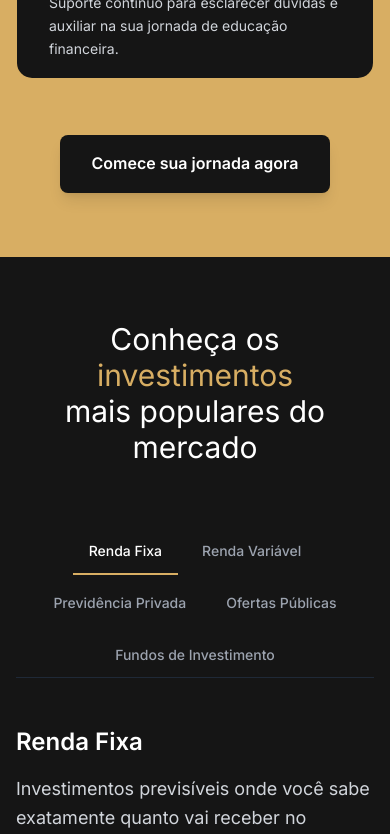
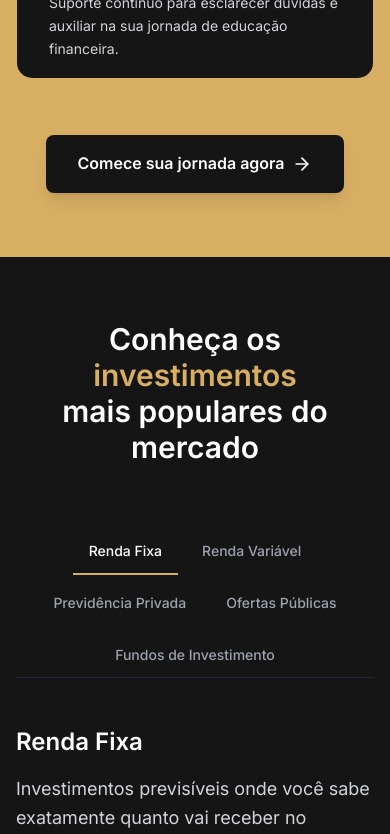
Before and after one commit to Iann29/amage-million-site, a Next.js app: page / in a window 390 px wide. Shown: the part 6380-7214 px from the top of the page. Built offline with nearby package versions, Linux system fonts and the light colour scheme.

Commit message:
ajuste cards na seção de solução e seção de produtos.

```diff
--- a/src/components/opportunities-section.tsx
+++ b/src/components/opportunities-section.tsx
@@ -1,7 +1,7 @@
 'use client';
 
 import { motion } from 'framer-motion';
-import { TrendingUp, Shield, BookOpen, Users, BarChart3, Building2, Wallet } from 'lucide-react';
+import { TrendingUp, Shield, BookOpen, Users, BarChart3, Building2, Wallet, ArrowRight } from 'lucide-react';
 import { BlurredStagger } from '@/components/ui/blurred-stagger-text';
 import { GlareCard } from '@/components/ui/glare-card';
 
@@ -115,8 +115,9 @@ export function OpportunitiesSection() {
             viewport={{ once: true }}
             className="flex justify-center mt-6"
           >
-            <button className="bg-background text-foreground px-8 py-4 rounded-lg font-semibold hover:bg-background/90 transition-all duration-300 shadow-lg hover:shadow-xl">
+            <button className="bg-background text-foreground px-8 py-4 rounded-lg font-semibold hover:bg-background/90 transition-all duration-300 shadow-lg hover:shadow-xl inline-flex items-center gap-2 group">
               Comece sua jornada agora
+              <ArrowRight className="w-5 h-5 transition-transform duration-300 group-hover:translate-x-1" />
             </button>
           </motion.div>
         </div>
--- a/src/components/popular-investments-section.tsx
+++ b/src/components/popular-investments-section.tsx
@@ -203,7 +203,7 @@ export function PopularInvestmentsSection() {
           viewport={{ once: true }}
           className="text-center mb-16"
         >
-          <h2 className="text-3xl md:text-5xl mb-4">
+          <h2 className="text-3xl md:text-5xl font-semibold mb-4">
             Conheça os <span className="text-primary">investimentos</span><br className="md:hidden" /> mais populares do mercado
           </h2>
         </motion.div>
@@ -259,7 +259,7 @@ export function PopularInvestmentsSection() {
                   transition={{ duration: 0.3, delay: index * 0.1 }}
                   className="group"
                 >
-                  <div className="h-full backdrop-blur-xl bg-gradient-to-br from-white/[0.08] to-white/[0.03] rounded-2xl border border-white/10 p-8 hover:border-primary/50 hover:from-white/[0.12] hover:to-white/[0.05] transition-all duration-300 relative overflow-hidden shadow-xl hover:shadow-[0_20px_70px_-15px_rgba(0,255,136,0.3)]">
+                  <div className="h-full backdrop-blur-xl bg-gradient-to-br from-white/[0.08] to-white/[0.03] rounded-2xl border border-white/10 p-8 hover:border-primary/50 hover:from-white/[0.12] hover:to-white/[0.05] transition-all duration-300 relative overflow-hidden">
                     <h4 className="text-xl font-semibold text-white mb-3">
                       {product.title}
                     </h4>
@@ -273,12 +273,6 @@ export function PopularInvestmentsSection() {
                       Aprofunde-se mais
                       <ArrowRight className="w-4 h-4" />
                     </button>
-
-                    {/* Efeito de brilho no hover */}
-                    <div className="absolute inset-0 opacity-0 group-hover:opacity-100 transition-opacity duration-700 pointer-events-none">
-                      <div className="absolute -inset-1 bg-gradient-to-r from-primary/20 via-transparent to-primary/20 blur-xl" />
-                      <div className="absolute inset-0 bg-gradient-to-tr from-transparent via-white/10 to-transparent -translate-x-full group-hover:translate-x-full transition-transform duration-1000" />
-                    </div>
 
                     {/* Info icon on hover */}
                     <div className="absolute top-4 right-4 opacity-0 group-hover:opacity-100 transition-opacity z-10">
--- a/src/components/problem-section.tsx
+++ b/src/components/problem-section.tsx
@@ -39,8 +39,8 @@ export function ProblemSection() {
           transition={{ duration: 0.8 }}
           className="text-center mb-16"
         >
-          <h2 className="text-4xl md:text-5xl font-bold mb-6">
-            A dura realidade: <span className="text-destructive">o Brasil não investe</span>
+          <h2 className="text-4xl md:text-5xl font-semibold mb-6">
+            O que realmente trava o crescimento do Brasil? <span className="text-destructive">A falta de investimento</span>
           </h2>
         </motion.div>
 
--- a/src/components/ui/glare-card.tsx
+++ b/src/components/ui/glare-card.tsx
@@ -100,7 +100,8 @@ export const GlareCard = ({
       onPointerEnter={() => {
         isPointerInside.current = true;
         if (refElement.current) {
-          refElement.current?.style.setProperty("--duration", "0s");
+          refElement.current?.style.setProperty("--duration", "200ms");
+          refElement.current?.style.setProperty("--easing", "cubic-bezier(0.4, 0, 0.2, 1)");
         }
       }}
       onPointerLeave={() => {
```
